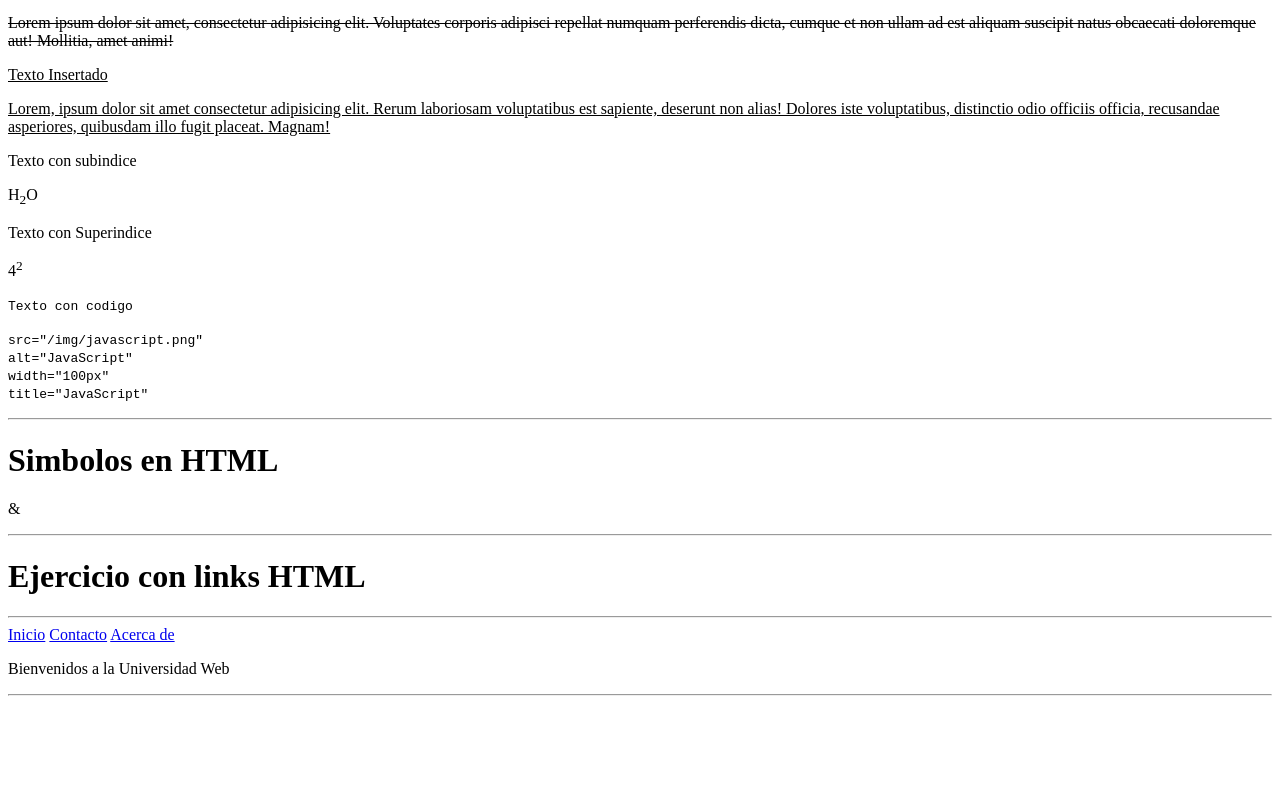
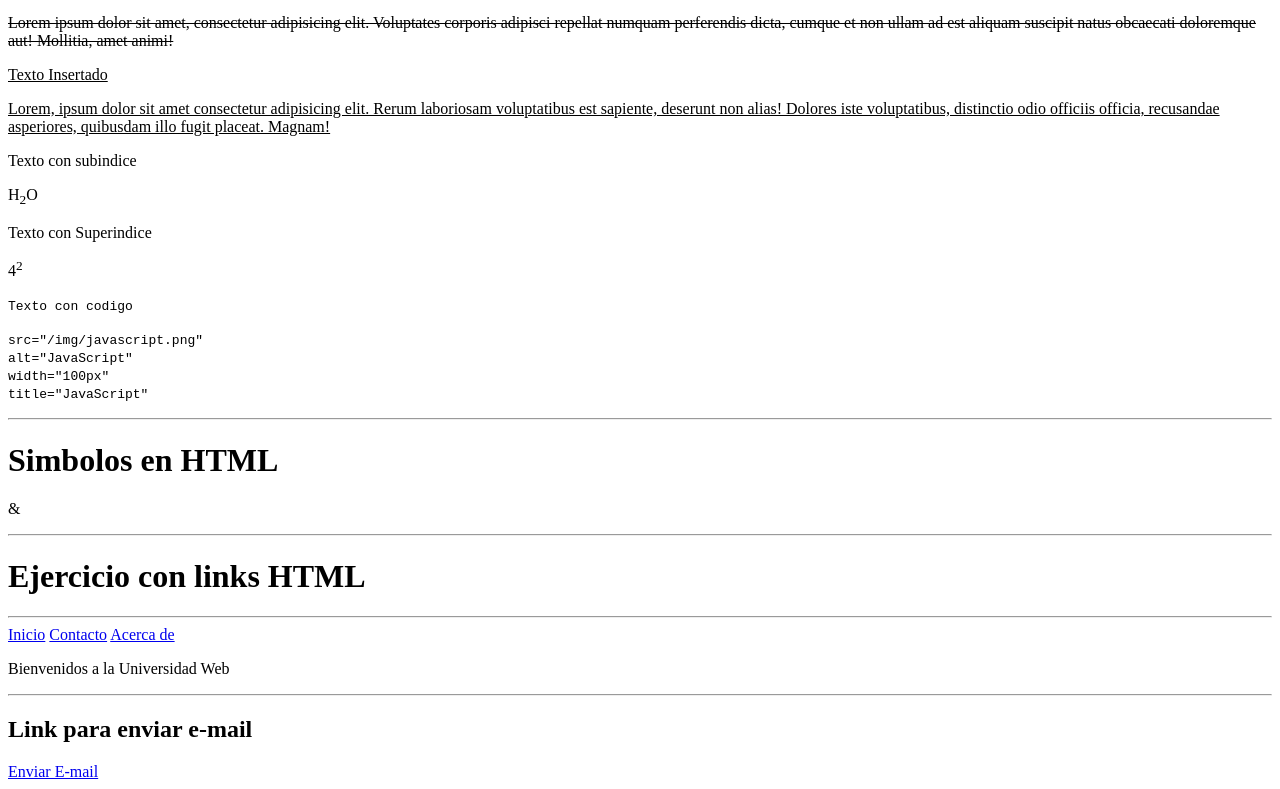
Before and after one commit to albertoZR/web-bootcamp, a plain HTML site: page index.html in a window 1280 px wide. Shown: the part 1191-1980 px from the top of the page. Before the commit the page ends 1895 px from the top, so only its background shows below. Drawn offline with Linux system fonts and the light colour scheme.

Commit message:
eliminamos un readme y realice un ejercicio

```diff
--- a/index.html
+++ b/index.html
@@ -151,6 +151,7 @@
     <a href="/acerca-de.html">Acerca de</a>
     <p>Bienvenidos a la Universidad Web</p>
     <hr>
-
+    <h2>Link para enviar e-mail</h2>
+    <a href="mailto:albertozavaleta7600@gmail.com?subject=Contacto&body=prueba-email">Enviar E-mail</a>
   </body>
 </html>
```
Also changed, not shown: 1 other file.
